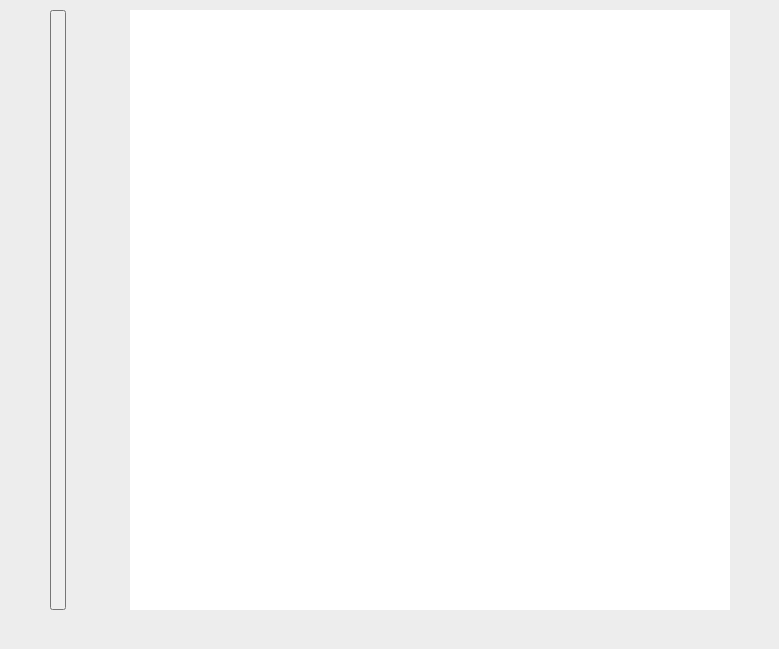
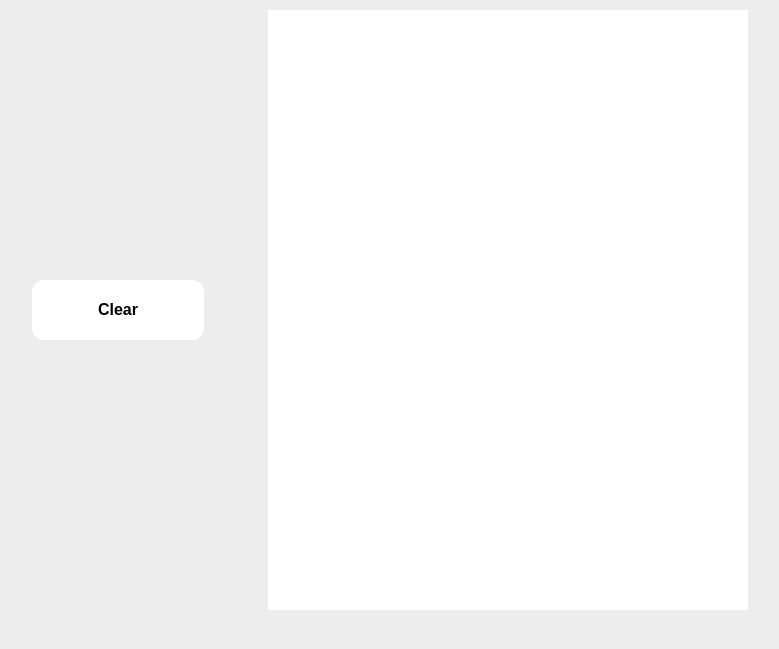
Before and after one commit to clint-ton/etch-a-sketch, a plain HTML site: page index.html in a window 1280 px wide. Shown: the part 119-768 px from the top of the page, without its empty margins (250-1029 px from the left). Drawn offline with Linux system fonts and the light colour scheme.

Commit message:
Clear button

```diff
--- a/index.html
+++ b/index.html
@@ -12,7 +12,7 @@
     <h1>Etch-a-sketch</h1>
     <div class="content">
         <div class="buttons">
-            <button></button>
+            <button id="clear-btn">Clear</button>
         </div>
         <div id="container"></div>
     </div>
--- a/main.js
+++ b/main.js
@@ -17,8 +17,17 @@ function addMouseOver(node) {
     })
 }
 
+function clearCell (node) {
+    node.classList.remove('colored');
+}
+
 const container = document.querySelector('#container');
 
+const clearBtn = document.querySelector('#clear-btn');
+
+clearBtn.addEventListener('click', function() {
+    location.reload();
+});
 
 
 makeGrid(16);
--- a/styles.css
+++ b/styles.css
@@ -1,10 +1,13 @@
 body {
+    font-family: 'Roboto';
     display: flex;
     flex-direction: column;
     align-items: center;
     height: 100vh;
     background-color: #ededed;
 }
+
+
 
 #container {
     display: flex;
@@ -31,7 +34,6 @@ body {
 
 h1 {
     font-size: 3em;
-    font-family: 'Roboto';
     color: #333333;
 }
 
@@ -41,4 +43,16 @@ h1 {
 
 .buttons {
     display: flex;
+    width: 30%;
+    flex-direction: column;
+    justify-content: center;
 }
+
+button {
+    height: 10%;
+    background-color: white;
+    border: none;
+    border-radius: 12px;
+    font-size: 1em;
+    font-weight: 700;
+}
```
